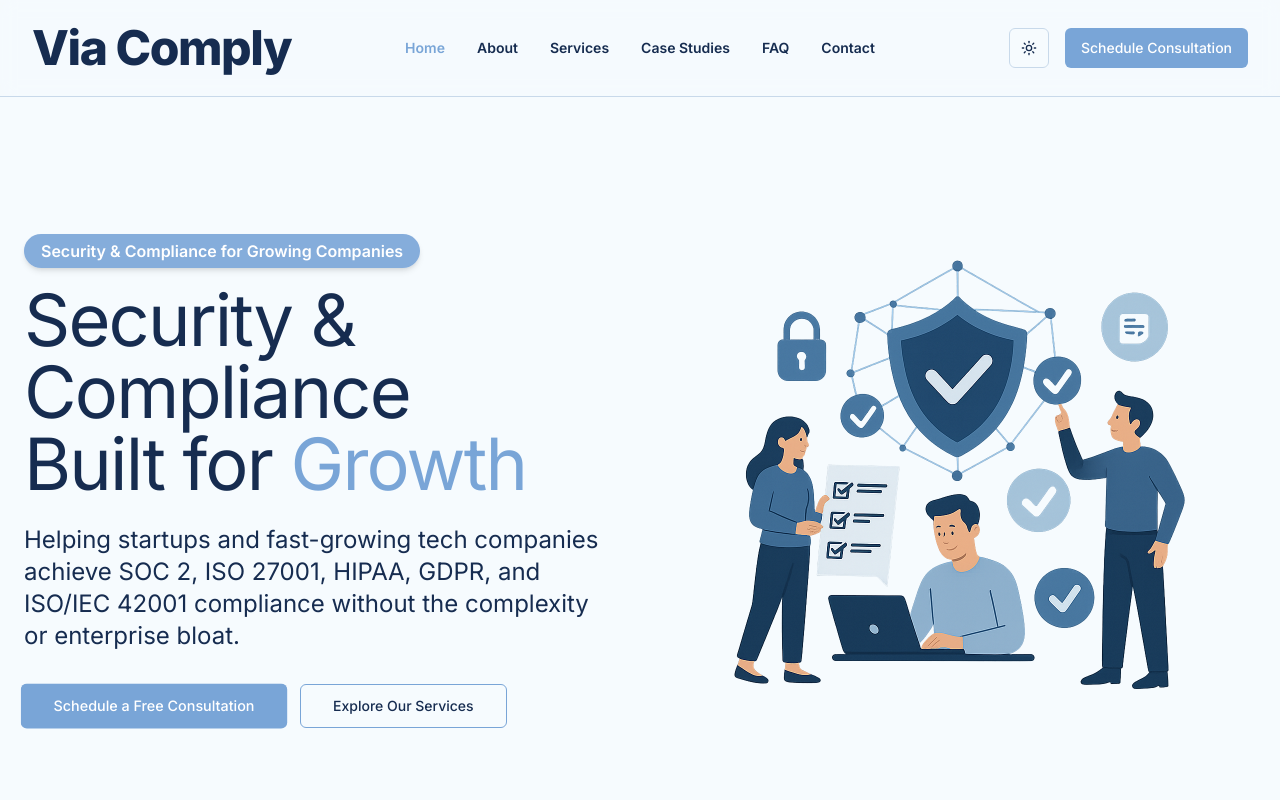
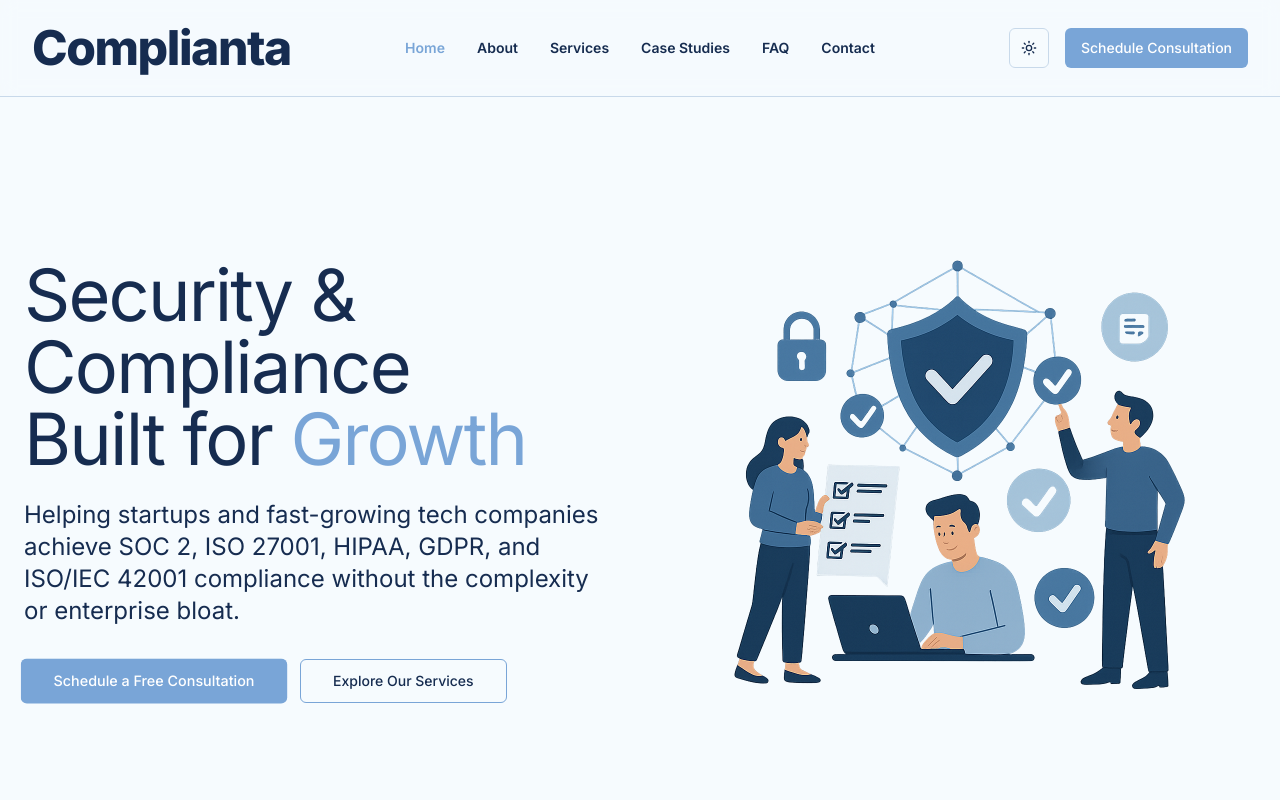
Before and after one commit to gabrielmussafiri/Lym_Website_llc, a Next.js app: page / in a window 1280 px wide. Shown: the top 800 px of the page. Built offline with nearby package versions, Linux system fonts and the light colour scheme.

Commit message:
Name changed

```diff
--- a/app/page.tsx
+++ b/app/page.tsx
@@ -98,9 +98,9 @@ export default function Home() {
         <div className="container px-4 md:px-6 flex flex-col-reverse lg:flex-row items-center gap-12">
           {/* Left: Text Content */}
           <div className="w-full lg:w-1/2 flex flex-col justify-center items-start">
-            <Badge className="mb-4 bg-primary/90 text-white text-base px-4 py-1 rounded-full font-semibold shadow-md">
+            {/* <Badge className="mb-4 bg-primary/90 text-white text-base px-4 py-1 rounded-full font-semibold shadow-md">
               Security & Compliance for Growing Companies
-            </Badge>
+            </Badge> */}
             <h1 className="text-4xl sm:text-5xl md:text-6xl lg:text-7xl font-normal tracking-tight text-balance text-sidebar-primary mb-6 text-left ">
               <span className="block">Security & Compliance</span>
                Built for  <span className="text-primary">Growth</span>
--- a/components/header.tsx
+++ b/components/header.tsx
@@ -36,7 +36,7 @@ export default function Header() {
             <span className="sr-only">Complianta</span>
             <div className="flex items-center">
               <span className="ml-0 text-4xl md:text-5xl font-extrabold tracking-tight text-sidebar-primary" style={{letterSpacing: '-0.03em'}}>
-                Via Comply
+              Complianta
               </span>
             </div>
           </Link>
@@ -59,9 +59,7 @@ export default function Header() {
                   <span className="sr-only">Complianta</span>
                   <div className="flex items-center">
                     <div className="h-10 w-10 rounded-full bg-primary flex items-center justify-center">
-                      <span className="text-primary-foreground font-bold text-xl">
-                        VC
-                      </span>
+
                     </div>
                     <span className="ml-3 text-2xl font-bold">Complianta</span>
                   </div>
```
